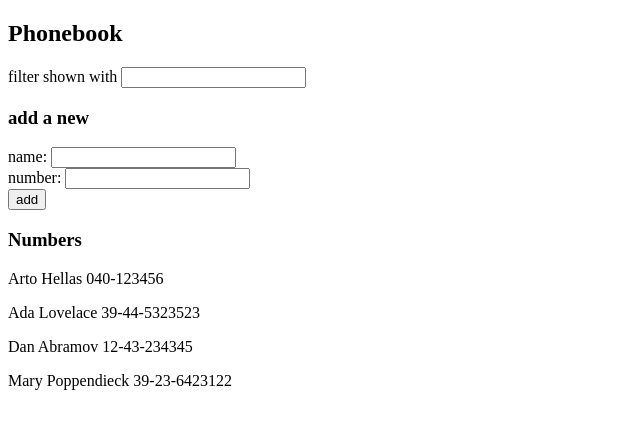
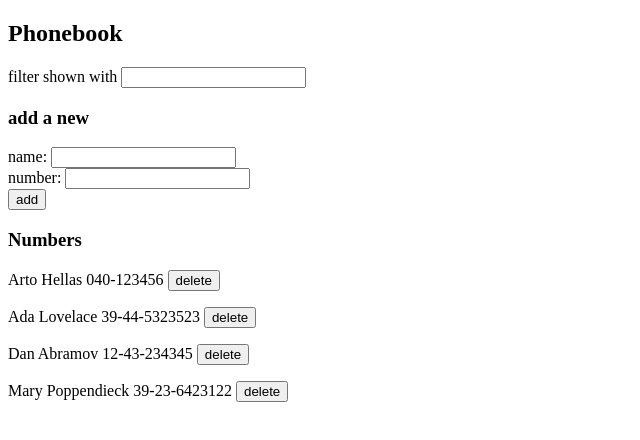
Before and after one commit to faugmello/fullstackopen, a React (Create React App) app in the folder part2/phonebook/: page / in a window 1280 px wide. Shown: the top 440 px of the page, without its empty margins (0-640 px from the left). Built offline with nearby package versions, Linux system fonts and the light colour scheme; data requests are answered from the project's data file.

Commit message:
exercise 2.14 answer

```diff
--- a/part2/phonebook/db.json
+++ b/part2/phonebook/db.json
@@ -3,22 +3,23 @@
     {
       "name": "Arto Hellas",
       "number": "040-123456",
-      "id": 1
+      "id": "1"
     },
     {
       "name": "Ada Lovelace",
       "number": "39-44-5323523",
-      "id": 2
+      "id": "2"
     },
     {
       "name": "Dan Abramov",
       "number": "12-43-234345",
-      "id": 3
+      "id": "3"
     },
     {
       "name": "Mary Poppendieck",
       "number": "39-23-6423122",
-      "id": 4
+      "id": "4"
     }
-  ]
+  ],
+  "$schema": "./node_modules/json-server/schema.json"
 }
--- a/part2/phonebook/src/App.js
+++ b/part2/phonebook/src/App.js
@@ -41,7 +41,9 @@ const App = () => {
             services.create(newPerson)
                 .then(newPerson => {
                     setPersons(persons.concat(newPerson))
-                    setFilteredPersons(persons.concat(newPerson))
+                    if (newPerson.name.includes(filter)) {
+                        setFilteredPersons(filteredPersons.concat(newPerson))
+                    }
                     clearForm()
                 })
         }
@@ -50,6 +52,17 @@ const App = () => {
     const clearForm = () => {
         setNewName('')
         setnewNumber('')
+    }
+
+    const handleExclude = id => {
+        const person = persons.find(person => person.id === id)
+        if (window.confirm(`Delete ${person.name}?`)) {
+            services.exclude(id)
+                .then(id => {
+                    setPersons(persons.filter(person => person.id !== id))
+                    setFilteredPersons(filteredPersons.filter(person => person.id !== id))
+                })
+        }
     }
 
     useEffect(() => {
@@ -72,7 +85,7 @@ const App = () => {
                 handleNewNumberChange={handleNewNumberChange}
                 submitNewPerson={submitNewPerson} />
             <h3>Numbers</h3>
-            <Persons persons={filteredPersons} />
+            <Persons persons={filteredPersons} handleExclude={handleExclude} />
         </div>
     )
 }
--- a/part2/phonebook/src/components/Persons.js
+++ b/part2/phonebook/src/components/Persons.js
@@ -1,5 +1,9 @@
-const Persons = ({persons}) => (
-    <>{persons.map(person => <p key={person.name}>{person.name} {person.number}</p>)}</>
+const Persons = ({persons, handleExclude}) => (
+    <>{persons.map(person => <Person key={person.id} person={person} handleExclude={handleExclude} /> )}</>
+)
+
+const Person = ({person, handleExclude}) => (
+    <p>{person.name} {person.number} <button onClick={() => handleExclude(person.id)}>delete</button></p>
 )
 
 export default Persons
--- a/part2/phonebook/src/services.js
+++ b/part2/phonebook/src/services.js
@@ -5,4 +5,6 @@ const getAll = () => axios.get(baseUrl).then(response => response.data)
 
 const create = newPerson => axios.post(baseUrl, newPerson).then(response => response.data)
 
-export default { getAll, create }
+const exclude = id => axios.delete(`${baseUrl}/${id}`).then(response => response.data.id)
+
+export default { getAll, create, exclude }
```
